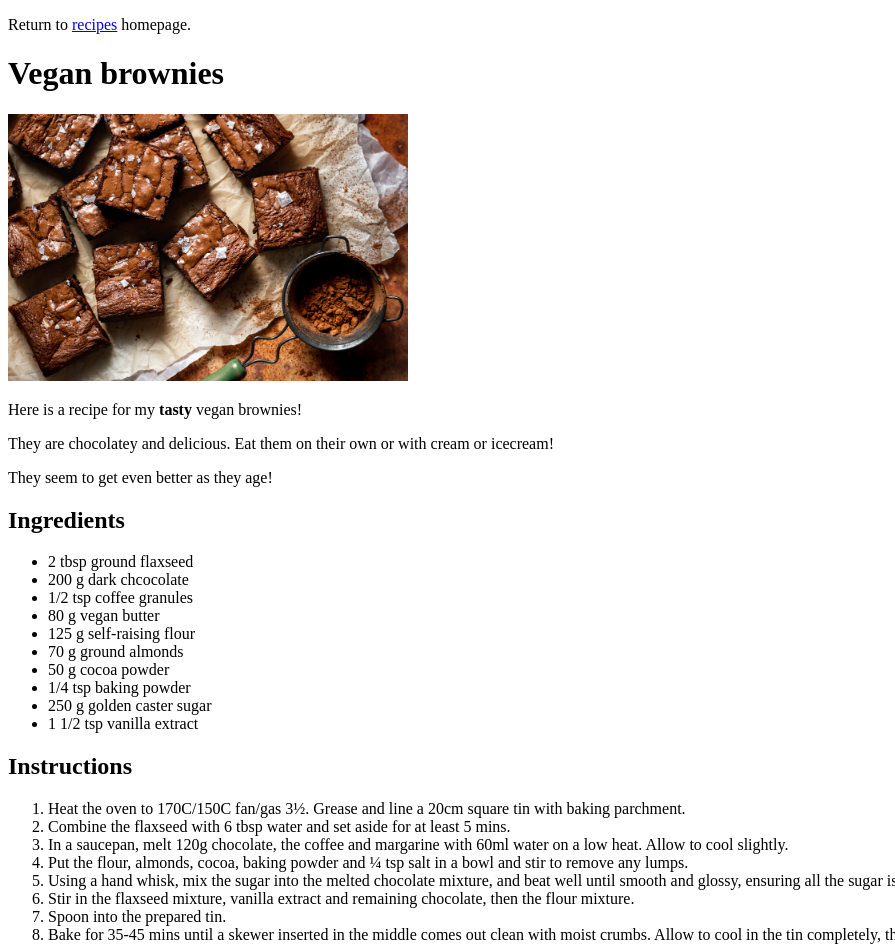
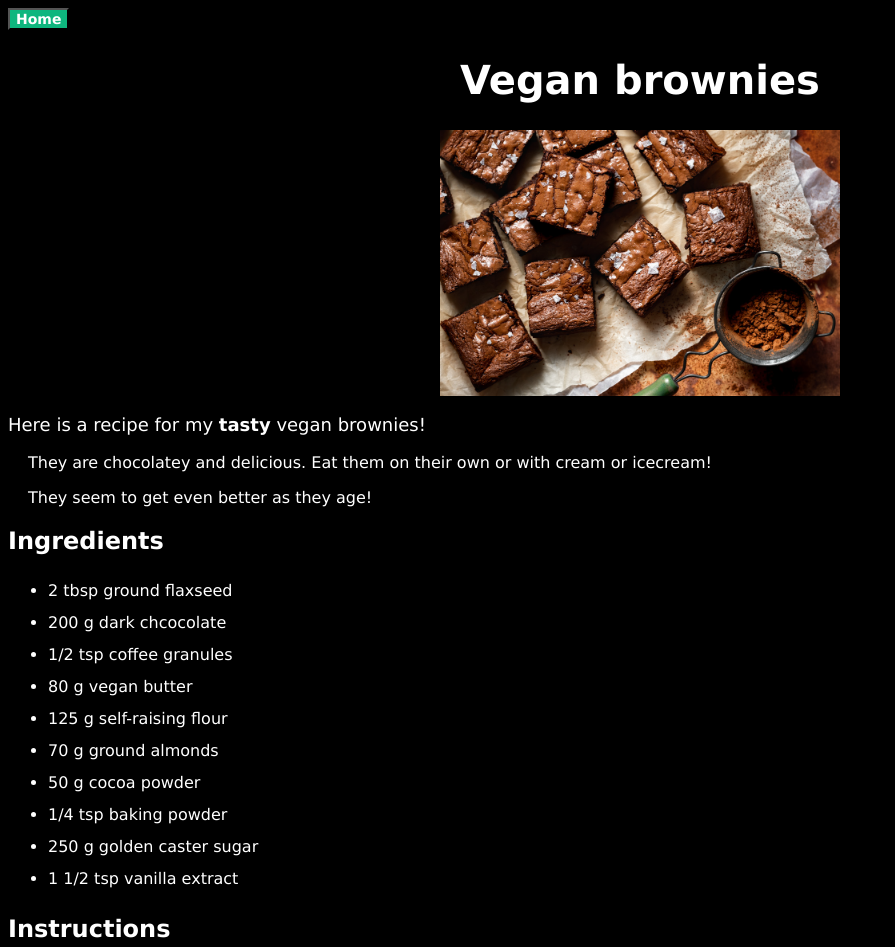
Before and after one commit to amayacoder/odin-recipes, a plain HTML site: page recipes/brownies.html in a window 1280 px wide. Shown: the top 947 px of the page, without its empty margins (0-895 px from the left). Drawn offline with Linux system fonts and the light colour scheme.

Commit message:
Update appearance with CSS

```diff
--- a/recipes/brownies.html
+++ b/recipes/brownies.html
@@ -4,17 +4,18 @@
     <meta charset="UTF-8" />
     <meta name="viewport" content="width=device-width, initial-scale=1.0" />
     <title>Vegan Brownies Recipe</title>
+    <link rel="stylesheet" href="../styles.css">
   </head>
   <body>
-    <p>Return to <a href="../index.html">recipes</a> homepage.</p>
+    <button type="button" class="home"><a class="home"href="../index.html">Home</a></button>
     <h1>Vegan brownies</h1>
     <img src="../images/brownies.jpg" alt="Image of brownies" width="400" />
-    <p>Here is a recipe for my <strong>tasty</strong> vegan brownies!</p>
-    <p>
+    <p class="intro">Here is a recipe for my <strong>tasty</strong> vegan brownies!</p>
+    <p class="description">
       They are chocolatey and delicious. Eat them on their own or with cream or
       icecream!
     </p>
-    <p>They seem to get even better as they age!</p>
+    <p class="description">They seem to get even better as they age!</p>
     <h2>Ingredients</h2>
     <ul>
       <li>2 tbsp ground flaxseed</li>
--- /dev/null
+++ b/styles.css
@@ -0,0 +1,53 @@
+* {
+    background-color: black;
+    color: white;
+    font-family: Verdana, Geneva, Tahoma, sans-serif;
+}
+
+h1 {
+    font-size: 40px;
+    font-weight: bolder;
+    text-align: center;
+}
+
+img {
+    margin: auto;
+    display: block;
+}
+
+.intro {
+    font-size: large;
+}
+
+.description {
+    text-indent: 20px;
+}
+
+p,
+ul {
+    font-size: medium;
+}
+
+ul {
+    padding: auto;
+    line-height: 2.0;
+}
+
+.recipe-select {
+    font-weight: 700;
+}
+
+ol {
+    line-height: 1.5;
+}
+
+.home {
+    background-color: rgb(14, 182, 126);
+    color: white;
+    font-weight: bold;
+    padding: auto;
+    text-align: center;
+    text-decoration: none;
+    display: inline-block;
+    font-size: 14px;
+}
```
Also changed, not shown: index.html (+3 -2 lines), recipes/baked_oats.html (+4 -3 lines), recipes/scrambled_tofu.html (+4 -3 lines).
